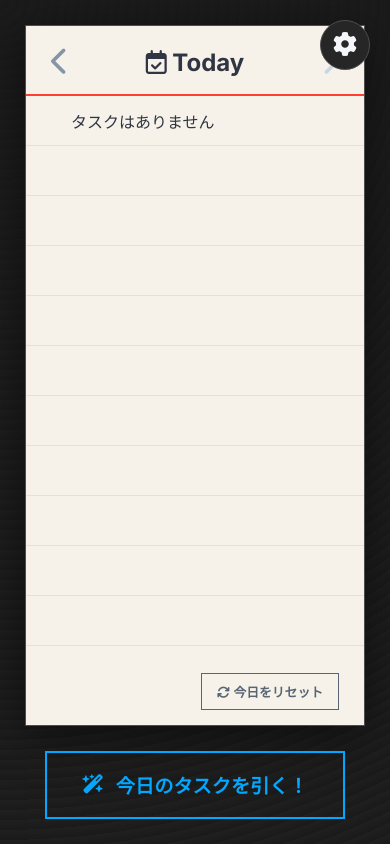
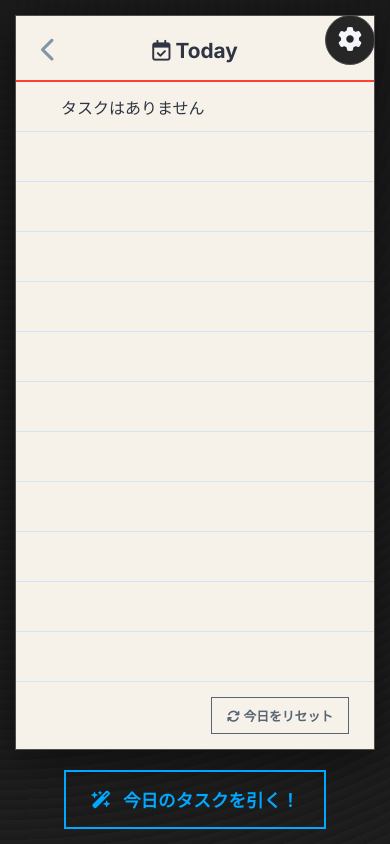
Before and after one commit to hrkk7t/task-gacha-app, a plain HTML site: page index.html in a window 390 px wide. Drawn offline with Linux system fonts and the light colour scheme.

Commit message:
Add files via upload

```diff
--- a/script.js
+++ b/script.js
@@ -42,7 +42,16 @@ document.addEventListener('DOMContentLoaded', () => {
         if (savedTasks) {
             masterTasks = JSON.parse(savedTasks);
         } else {
-            masterTasks = ['プロジェクト計画を立てる', '競合調査レポートを作成', 'クライアントにメール返信', '週次報告書を提出', '経費精算を行う'];
+            // ↓↓↓ サンプルタスクを日常的なものに変更 ↓↓↓
+            masterTasks = [
+                '15分間の読書をする',
+                '部屋の掃除機をかける',
+                '5分間ストレッチをする',
+                '近所を散歩する',
+                '新しい音楽プレイリストを作る',
+                '観葉植物の世話をする'
+            ];
+            // ↑↑↑ サンプルタスクを日常的なものに変更 ↑↑↑
             saveMasterTasks();
         }
     };
--- a/style.css
+++ b/style.css
@@ -19,7 +19,7 @@ body {
     background-color: var(--main-bg-color);
     color: var(--font-color-light);
     height: 100vh;
-    overflow: hidden;
+    overflow: hidden; /* PCではスクロールさせない */
 }
 h1, h2, h3 {
     font-weight: 700;
@@ -186,7 +186,7 @@ ul {
     justify-content: center;
     gap: 12px;
     padding: 18px 35px;
-    font-size: 1.2em; /* ← 1.5em から 1.2em に変更 */
+    font-size: 1.2em;
     font-weight: 700;
     color: var(--primary-color);
     background-color: transparent;
@@ -249,8 +249,8 @@ ul {
 }
 #result-text {
     color: var(--font-color-light);
-    font-weight: 400; /* ← 700 から 400 (通常) に変更 */
-    font-size: 1.1em;
+    font-weight: 400;
+    font-size: 1.3em;
 }
 .settings-modal-content {
     width: 90%;
@@ -361,3 +361,31 @@ ul {
 }
 /* --- アニメーション --- */
 @keyframes popOut { from { opacity: 0; transform: scale(0.5); } to { opacity: 1; transform: scale(1); } }
+
+/* --- スマートフォン向け表示設定 --- */
+@media (max-width: 768px) {
+    body {
+        overflow-y: auto;
+    }
+    .container {
+        height: auto;
+        min-height: 100%;
+        padding: 15px;
+        gap: 20px;
+    }
+    .todo-panel {
+        flex-grow: 1;
+        min-height: 400px; /* メモ帳エリアの最低限の高さを確保 */
+    }
+    .settings-btn {
+        top: 15px;
+        right: 15px;
+    }
+    .todo-panel h1 {
+        font-size: 1.3em;
+    }
+    #draw-button {
+        padding: 15px 25px;
+        font-size: 1.1em;
+    }
+}
```
